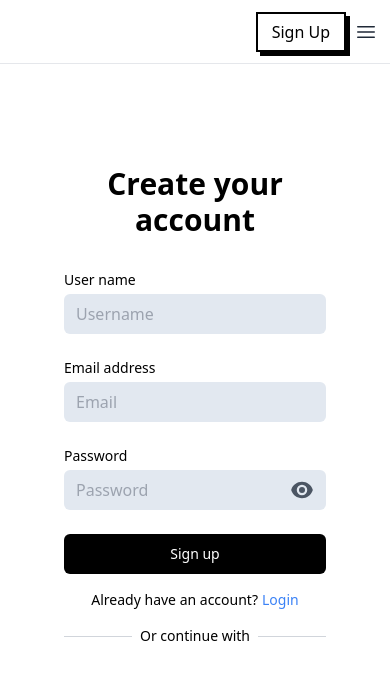
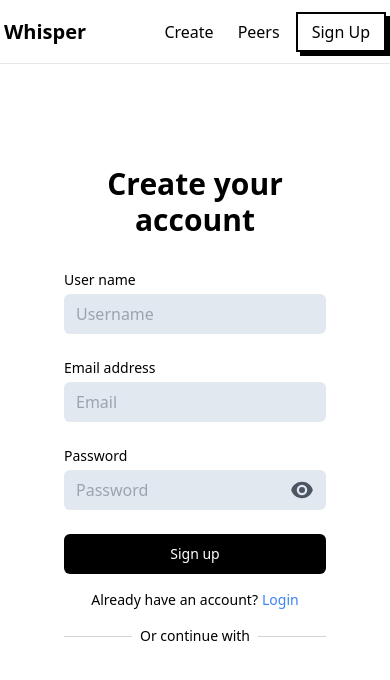
Before and after one commit to rushil-b-patel/Whisper, a React (Vite) app in the folder frontend/: page /signup in a window 390 px wide. Shown: the top 680 px of the page. Built offline with nearby package versions, Linux system fonts and the light colour scheme; no server answers.

Commit message:
Mobile UI changes

```diff
--- a/frontend/src/components/MenuLinks.jsx
+++ b/frontend/src/components/MenuLinks.jsx
@@ -7,7 +7,7 @@ export const MenuLinks = ({ menuLinks }) => {
         <li key={link.name} className="p-2 font-bold rounded-lg lg:px-4">
           <Link
             to={link.link}
-            className="dark:text-[#eef1f3] hover:bg-slate-200 dark:hover:bg-[#2A3236] rounded-md p-2"
+            className=""
           >
             {link.name}
           </Link>
--- a/frontend/src/components/Navbar.jsx
+++ b/frontend/src/components/Navbar.jsx
@@ -1,6 +1,6 @@
 import React, { useEffect, useState } from 'react';
 import { HamburgerButton } from './HamburgerButton';
-import { useLocation, useNavigate } from 'react-router-dom';
+import { Link, useLocation, useNavigate } from 'react-router-dom';
 import { WhisperLogo } from './WhisperLogo';
 import { MenuLinks } from './MenuLinks';
 import { NavigationLinks } from '../ui/NavigationLinks';
@@ -21,25 +21,33 @@ function Navbar() {
 
   return (
     <nav className="flex items-center justify-between h-16 px-1 lg:px-16 dark:bg-[#0e1113] border-b-[1px] dark:border-[#2A3236]">
-      <div className="flex items-center w-full lg:w-auto">
-        <div className="mr-4">
+        <div className="flex items-center">
           <WhisperLogo />
         </div>
-
-        <div className="hidden lg:block flex-grow max-w-md">
+        <div className="hidden lg:block flex-grow max-w-md mx-4">
           <input
             type="text"
             placeholder="Search"
             className="w-full p-2 text-sm text-black bg-gray-300 dark:bg-[#2A3236] border rounded-lg focus:outline-none border-none"
           />
         </div>
-      </div>
 
-      <div className="hidden lg:flex">
-        <MenuLinks menuLinks={NavigationLinks} />
-      </div>
+        <div className="flex items-center space-x-2 lg:space-x-6">
+          <div className="flex space-x-2 md:space-x-4 font-medium lg:text-base">
+            <Link
+              to="/create-post"
+              className="p-2 rounded hover:bg-slate-200 dark:hover:bg-[#2A3236] transition"
+            >
+              Create
+            </Link>
+            <Link
+              to="/peers"
+              className="p-2 rounded hover:bg-slate-200 dark:hover:bg-[#2A3236] transition"
+            >
+              Peers
+            </Link>
+        </div>
 
-      <div className="flex space-x-2 lg:space-x-6 items-center">
         {user ? (
           <User />
         ) : (
@@ -63,19 +71,6 @@ function Navbar() {
           </>
         )}
       </div>
-
-      <div className="lg:hidden flex items-center">
-        <HamburgerButton
-          isOpen={isMobileMenuOpen}
-          onClick={() => setMobileMenuOpen(!isMobileMenuOpen)}
-        />
-      </div>
-
-      {isMobileMenuOpen && (
-        <div className="absolute w-full bg-gray-50 dark:bg-black z-50 top-0">
-          <MobileMenu menuLinks={NavigationLinks} />
-        </div>
-      )}
     </nav>
   );
 }
--- a/frontend/src/components/WhisperLogo.jsx
+++ b/frontend/src/components/WhisperLogo.jsx
@@ -4,7 +4,7 @@ export const WhisperLogo = () => {
     return(
         <Link to='/' className="flex items-center space-x-2">
             {/* <img className="h-10 w-max" src="https://previews.123rf.com/images/jetapura9974/jetapura99742301/jetapura9974230100018/203599718-a-silhouette-style-be-quite-silent-silence-finger-lips-icon-symbol-sign-logo-graphic-design-art.jpg" /> */}
-            <span className="hidden lg:block self-center text-xl font-bold text-black dark:text-[#eef1f3] whitespace-nowrap hover:text-[#0e1113] dark:hover:text-gray-300">
+            <span className="lg:block self-center text-xl font-bold text-black dark:text-[#eef1f3] whitespace-nowrap hover:text-[#0e1113] dark:hover:text-gray-300">
                 Whisper
             </span>
         </Link>
--- a/frontend/src/context/AuthContext.jsx
+++ b/frontend/src/context/AuthContext.jsx
@@ -4,7 +4,7 @@ import { useNavigate } from 'react-router-dom';
 import toast from 'react-hot-toast';
 
 const BASE_API = import.meta.env.VITE_BASE_API;
-const BASE_API_MOBILE = import.meta.env.VITE_BASE_API;
+const BASE_API_MOBILE = `http://${window.location.hostname}:8080`
 
 const getBaseURI = () =>{
     const isMobile = /iphone|ipad|ipod|Android/i.test(navigator.userAgent);
@@ -14,8 +14,7 @@ const getBaseURI = () =>{
     return BASE_API;
 }
 
-const API = getBaseURI();
-
+let API = getBaseURI();
 const AuthContext = createContext();
 
 export const AuthProvider = ({children}) => {
@@ -27,12 +26,13 @@ export const AuthProvider = ({children}) => {
 
     const verifyAuth = async () => {
         try{
-            axios.defaults.withCredentials = true;
-            const response = await axios.get(`${API}/auth/check-auth`);
+            const response = await axios.get(`${API}/auth/check-auth`, {withCredentials: true});
             setUser(response.data.user);
         }
         catch(error){
             console.error('verify auth failed', error);
+            setUser(null);
+            setError(error.response?.data?.message || 'An error occurred while verifying auth');
         }
         finally{
             setIsLoading(false);
@@ -51,16 +51,15 @@ export const AuthProvider = ({children}) => {
                 setIsLoading(false);
             }
         };
+        API = getBaseURI();
         checkTokenAndVerifyAuth();
     },[]);
-
 
     const login = async (email, password) => {
         setIsLoading(true);
         setError(null);
         try{
-            console.log(`${API}/auth/login`);
-            const response = await axios.post(`${API}/auth/login`, {email, password});
+            const response = await axios.post(`${API}/auth/login`, {email, password}, {withCredentials: true});
             const {token, user} = response.data;
             setUser(user);
             localStorage.setItem('token', token);
--- a/frontend/src/ui/PostCard.jsx
+++ b/frontend/src/ui/PostCard.jsx
@@ -19,7 +19,7 @@ function PostCard({ post }) {
   }, [post._id, navigate]);
 
   return (
-    <div className="relative bg-white w-full sm:max-w-xl mx-auto p-4 sm:p-6 cursor-pointer mb-4 sm:mb-6 rounded-xl transform transition-all duration-300 border border-slate-200 hover:border-indigo-500/30hover:shadow-lg sm:hover:shadow-xl hover:shadow-indigo-100 dark:bg-[#0e1113] dark:border-slate-800 dark:hover:border-indigo-500/30 dark:hover:shadow-indigo-900/20"
+    <div className="relative bg-white w-full sm:max-w-xl mx-auto p-4 sm:p-6 mb-4 sm:mb-6 border-y lg:rounded-xl lg:border lg:border-slate-200 hover:border-indigo-500/30hover:shadow-lg sm:hover:shadow-xl hover:shadow-indigo-100 dark:bg-[#0e1113] dark:border-slate-800 dark:hover:border-indigo-500/30 dark:hover:shadow-indigo-900/20 cursor-pointer transform transition-all duration-300"
       onClick={handleRedirect}
     >
       <div className="flex items-start sm:items-center mb-3 sm:mb-5 relative">
--- a/frontend/src/ui/User.jsx
+++ b/frontend/src/ui/User.jsx
@@ -1,12 +1,30 @@
-import { useEffect, useState } from "react";
+import { useEffect, useRef, useState } from "react";
 import { useAuth } from "../context/AuthContext";
 import { useNavigate } from "react-router-dom";
 
 const User = () => {
     const [theme, setTheme] = useState(localStorage.getItem("theme") || "light");
     const ms = new Date().getUTCMilliseconds();
+    const [menuOpen, setMenuOpen] = useState(false);
+    const [isHovering, setIsHovering] = useState(false);
+    const menuRef = useRef(null);
+    const isMobileDevice = () => window.innerWidth <= 768;
 
     const { user, logout } = useAuth();
+
+    useEffect(() => {
+      const handleClickOutside = (event) =>{
+        if(menuRef.current && !menuRef.current.contains(event.target)){
+          setMenuOpen(false);
+        }
+      }
+      if(menuOpen){
+        document.addEventListener("mousedown", handleClickOutside);
+      }else{
+        document.removeEventListener("mousedown", handleClickOutside);
+      }
+      return () => document.removeEventListener("mousedown", handleClickOutside);
+    }, [menuOpen]);
 
     useEffect(() =>{
       localStorage.setItem("theme", theme);
@@ -27,6 +45,7 @@ const User = () => {
     const navigate = useNavigate();
     const onSelect = (path) => {
       navigate(path);
+      setMenuOpen(false);
     }
 
     const items = [
@@ -58,15 +77,24 @@ const User = () => {
 
 
     return (
-      <div className="relative group z-50">
-        <div className="flex items-center h-10 gap-3 rounded-lg cursor-pointer w-fit hover:bg-slate-200 dark:hover:bg-slate-800">
+      <div
+        className="relative group z-50"
+        onMouseEnter={ ()=> {if(!isMobileDevice()) setIsHovering(true)} }
+        onMouseLeave={ ()=> {if(!isMobileDevice()) setIsHovering(false)} }
+      >
+        <div
+          className="flex items-center h-10 rounded-lg cursor-pointer w-fit hover:bg-slate-200 dark:hover:bg-slate-800"
+          onClick={()=> {if(isMobileDevice()) setMenuOpen((prev) => !prev)} }
+        >
           <img
             src={`https://api.dicebear.com/5.x/bottts-neutral/svg?seed=${ms}`}
             className="my-auto ml-3 rounded-full w-7 h-7"
           />
           <p className="font-mono mr-3 font-bold text-black dark:text-white">{user.userName || user.name}</p>
         </div>
-        <ul className="absolute w-72 p-2 bg-slate-50 dark:bg-gray-900 border-2 border-gray-200 dark:border-slate-800 hidden md:group-hover:flex flex-col -left-[8em] rounded-xl ">
+
+        {(menuOpen || isHovering) && (
+          <ul ref={menuRef} className="absolute w-72 p-2 bg-slate-50 dark:bg-gray-900 border-2 border-gray-200 dark:border-slate-800 flex-col -left-[8em] rounded-xl ">
           {items.map((item) => (
             <li
               key={item.title}
@@ -84,8 +112,9 @@ const User = () => {
             </li>
           ))}
         </ul>
+        )}
       </div>
     );
   };
 
-  export default User;
+export default User;
```
Also changed, not shown: 1 other file (tests, documents, lock files or other folders).
